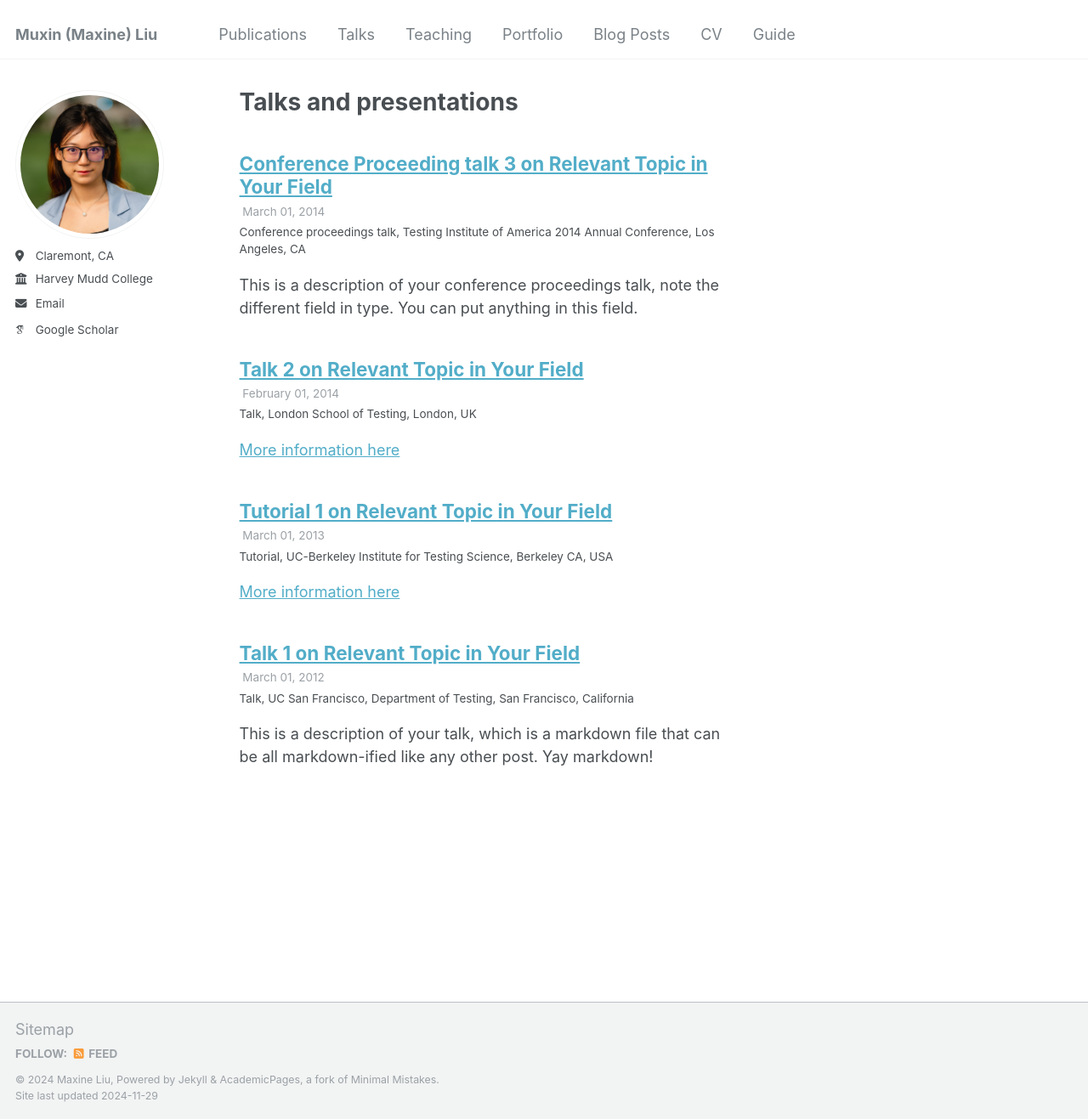
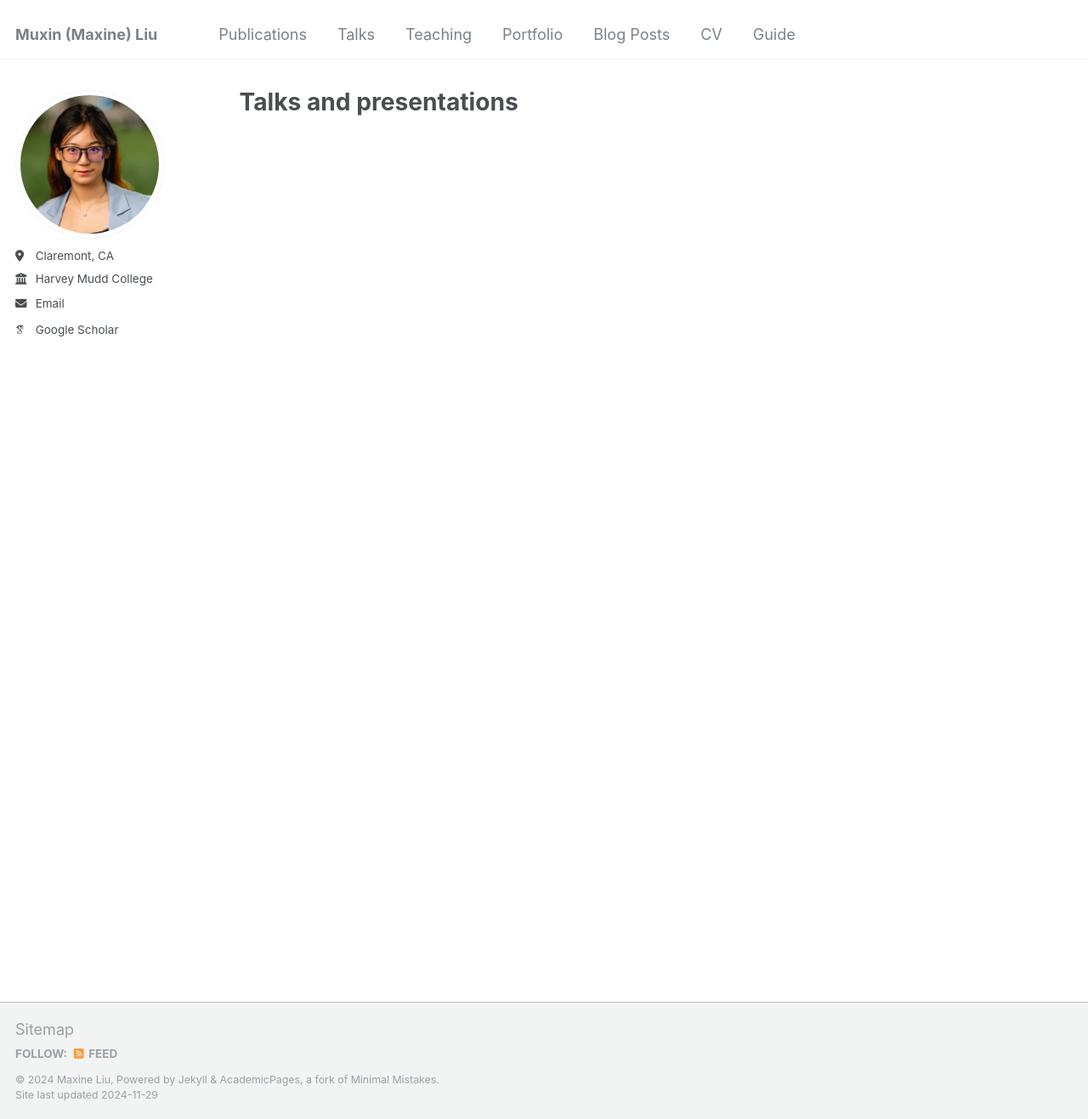
Before and after one commit to maxinemuxin/maxinemuxin.github.io, a Jekyll site: the page built from _pages/talks.html, in a window 1280 px wide and 1317 px high. Shown: the whole window at 85% size. Built offline with Jekyll 4.4.1, drawn with Linux system fonts in a browser that asks for light colours; some web fonts are replaced; part of the change alters nothing that is shown.

Commit message:
some change

```diff
--- a/_config.yml
+++ b/_config.yml
@@ -212,33 +212,33 @@ kramdown:
 
 # These settings control the types of collections used by the template
 collections:
-  teaching:
-    output: true
-    permalink: /:collection/:path/
+  # teaching:
+  #   output: true
+  #   permalink: /:collection/:path/
   publications:
     output: true
     permalink: /:collection/:path/
-  portfolio:
-    output: true
-    permalink: /:collection/:path/
-  talks:
-    output: true
-    permalink: /:collection/:path/
+  # portfolio:
+  #   output: true
+  #   permalink: /:collection/:path/
+  # talks:
+  #   output: true
+  #   permalink: /:collection/:path/
 
 
 # These settings control how pages and collections are included in the site
 defaults:
   # _posts
-  - scope:
-      path: ""
-      type: posts
-    values:
-      layout: single
-      author_profile: true
-      read_time: true
-      comments: true
-      share: true
-      related: true
+  # - scope:
+  #     path: ""
+  #     type: posts
+  #   values:
+  #     layout: single
+  #     author_profile: true
+  #     read_time: true
+  #     comments: true
+  #     share: true
+  #     related: true
   # _pages
   - scope:
       path: ""
@@ -247,14 +247,14 @@ defaults:
       layout: single
       author_profile: true
   # _teaching
-  - scope:
-      path: ""
-      type: teaching
-    values:
-      layout: single
-      author_profile: true
-      share: true
-      comments: true
+  # - scope:
+    #   path: ""
+    #   type: teaching
+    # values:
+    #   layout: single
+    #   author_profile: true
+    #   share: true
+    #   comments: true
   # _publications
   - scope:
       path: ""
@@ -265,22 +265,22 @@ defaults:
       share: true
       comments: true
   # _portfolio
-  - scope:
-      path: ""
-      type: portfolio
-    values:
-      layout: single
-      author_profile: true
-      share: true
-      comment: true
+  # - scope:
+  #     path: ""
+  #     type: portfolio
+  #   values:
+  #     layout: single
+  #     author_profile: true
+  #     share: true
+  #     comment: true
   # _talks
-  - scope:
-      path: ""
-      type: talks
-    values:
-      layout: talk
-      author_profile: true
-      share: true
+  # - scope:
+  #     path: ""
+  #     type: talks
+  #   values:
+  #     layout: talk
+  #     author_profile: true
+  #     share: true
 
 
 # Sass/SCSS
```
